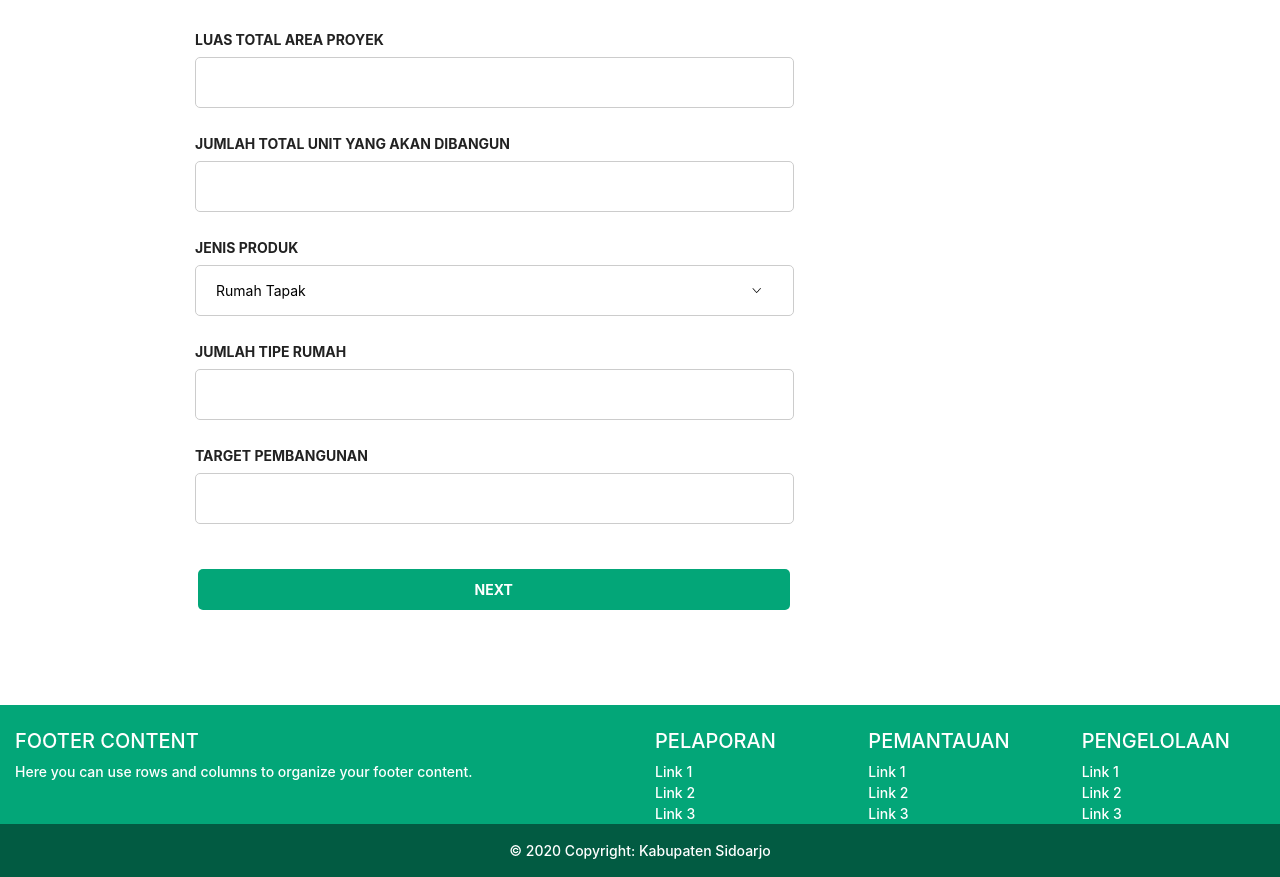
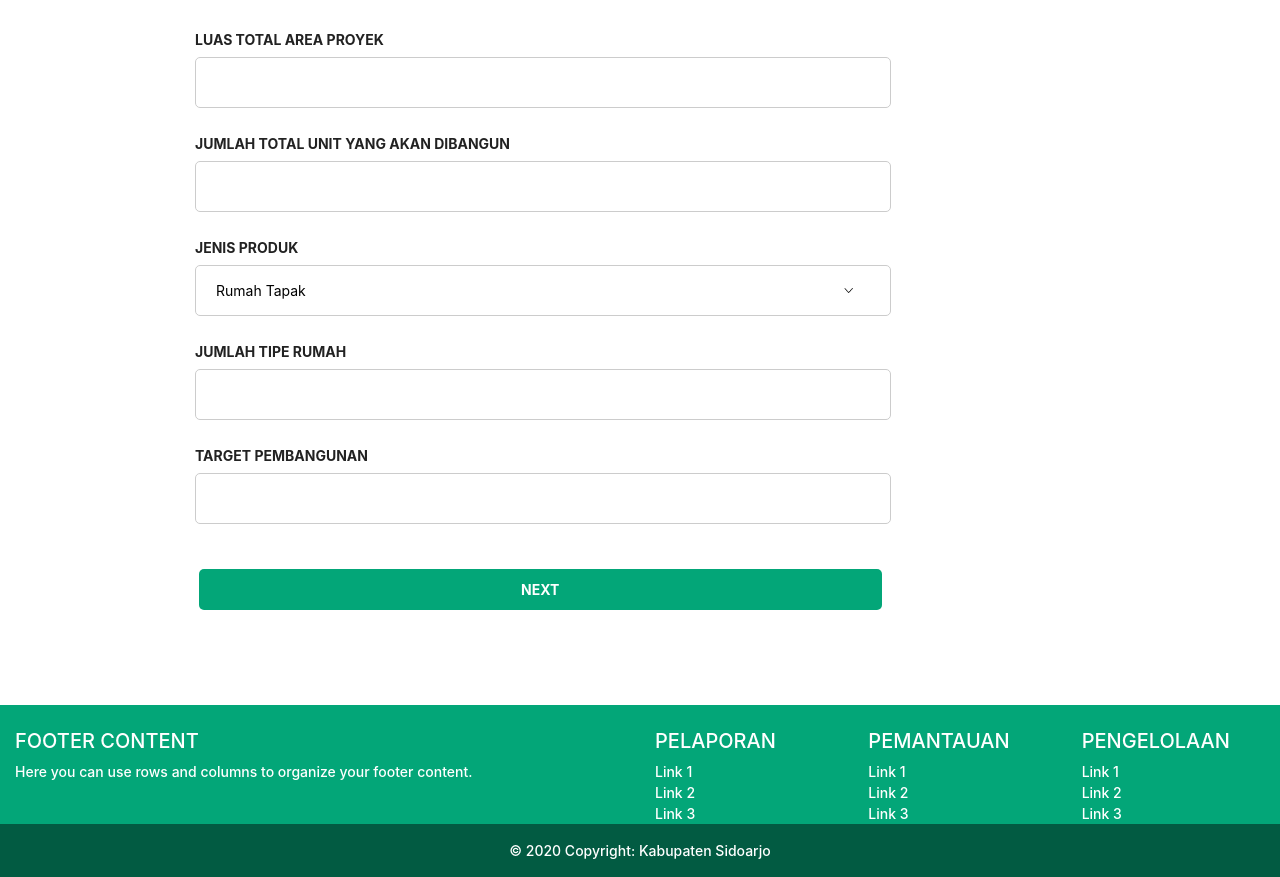
Before and after one commit to johnforjc/e-lapor-psu, a Django app: page /form_data_proyek/ in a window 1280 px wide. Shown: the part 886-1763 px from the top of the page. Run offline with Django 3.2, Linux system fonts and the light colour scheme; some libraries are stand-ins or nearby versions.

Commit message:
update front end fixing css

```diff
--- a/e_lapor_psu/static/css/form.css
+++ b/e_lapor_psu/static/css/form.css
@@ -127,7 +127,7 @@ select {
 /* Data Proyek & Data Perizinan */
 
 .form-row-single .form-group-single {
-    width: 70%;
+    width: 80%;
     padding: 0 40px; }
 
 .form-row-single {
@@ -136,8 +136,8 @@ select {
 #submit-single {
     background: #03a678;
     color: #fff;
-    margin: 20px 13px;
-    width: 65%; }
+    margin: 20px 14px;
+    width: 75%; }
 
 #submit-single:hover {
     background-color: #025b42; }
--- a/e_lapor_psu/static/css/map.css
+++ b/e_lapor_psu/static/css/map.css
@@ -1,7 +1,7 @@
 #map {
     height: 50vh;
-    width: 90vh;
-    margin: 30px 3px 30px;
+    width: 71vh;
+    margin: 30px 4px 30px;
 }
 
 #description {
@@ -53,7 +53,7 @@
   margin: 15px 15px;
   padding: 5px 10px 5px 10px;
   text-overflow: ellipsis;
-  width: 75vh;
+  width: 50vh;
 }
 
 #pac-input:focus {
```
